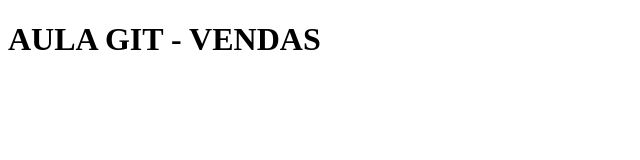
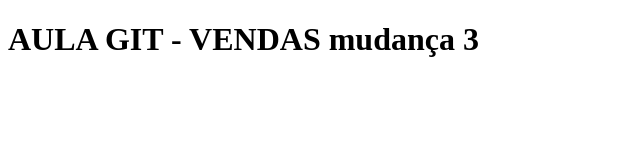
Before and after one commit to Ceni82/aula_github, a plain HTML site: page vendas.html in a window 1280 px wide. Shown: the whole page, without its empty margins (0-640 px from the left). Drawn offline with Linux system fonts and the light colour scheme.

Commit message:
mudei o titulo para testes

```diff
--- a/vendas.html
+++ b/vendas.html
@@ -7,6 +7,6 @@
     <title>aula git</title>
 </head>
 <body>
-    <h1> AULA GIT - VENDAS</h1>
+    <h1> AULA GIT - VENDAS  mudança 3</h1>
 </body>
 </html>
```
